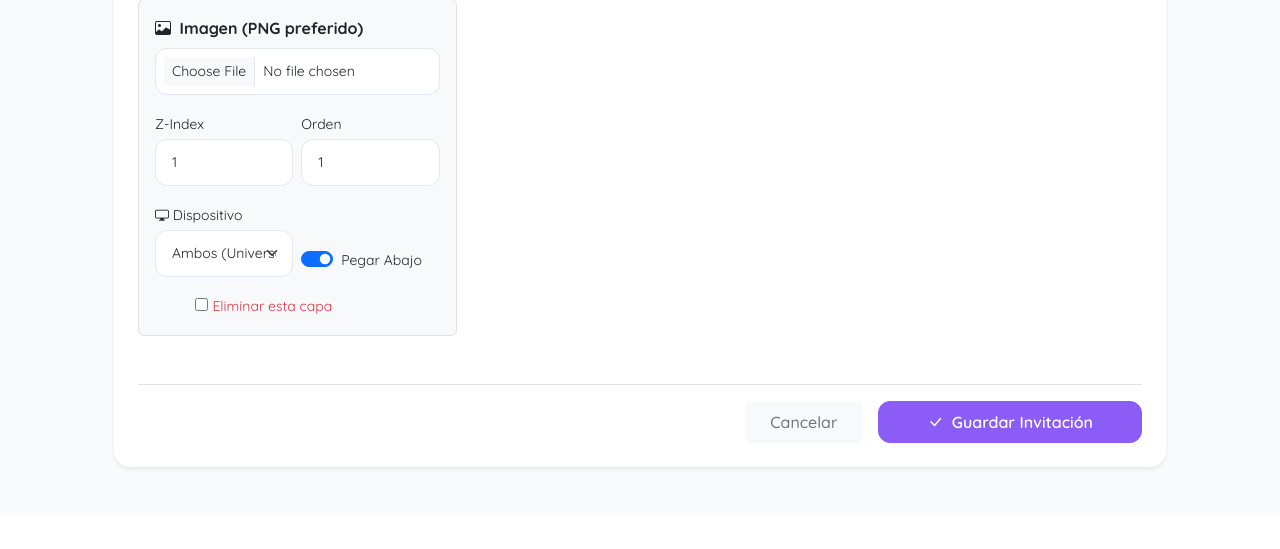
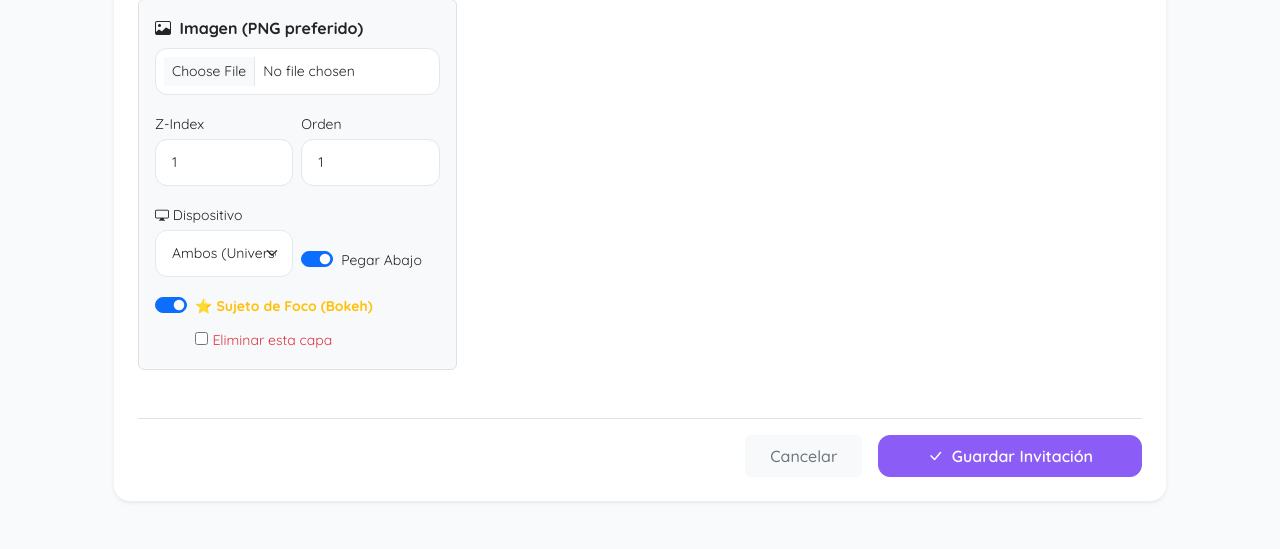
Before and after one commit to marcelopc2/invitationmaker, a Django app: a page that uses invitaciones/templates/invitaciones/cms/form.html in a window 1280 px wide. Shown: the part 1799-2348 px from the top of the page. Before the commit the page ends 2269 px from the top, so only its background shows below. Run offline with Django 5.2, Linux system fonts and the light colour scheme; tables that the repository leaves empty hold one stand-in row (values such as "Sample post").

Commit message:
ahora si

```diff
--- a/invitaciones/forms.py
+++ b/invitaciones/forms.py
@@ -34,7 +34,7 @@ class InvitacionForm(forms.ModelForm):
 CapaParallaxFormSet = inlineformset_factory(
     Invitacion,
     CapaParallax,
-    fields=['imagen', 'z_index', 'orden', 'dispositivo', 'pegar_abajo'],
+    fields=['imagen', 'z_index', 'orden', 'dispositivo', 'pegar_abajo', 'es_sujeto_foco'],
     extra=0,
     can_delete=True,
     widgets={
@@ -43,5 +43,6 @@ CapaParallaxFormSet = inlineformset_factory(
         'orden': forms.NumberInput(attrs={'class': 'form-control form-control-sm', 'placeholder': 'Orden visual'}),
         'dispositivo': forms.Select(attrs={'class': 'form-select form-select-sm'}),
         'pegar_abajo': forms.CheckboxInput(attrs={'class': 'form-check-input'}),
+        'es_sujeto_foco': forms.CheckboxInput(attrs={'class': 'form-check-input'}),
     }
 )
--- a/invitaciones/models.py
+++ b/invitaciones/models.py
@@ -45,6 +45,7 @@ class CapaParallax(models.Model):
 
     dispositivo = models.CharField(max_length=20, choices=DISPOSITIVO_CHOICES, default='todos', help_text="¿En qué pantallas debe mostrarse esta capa?")
     pegar_abajo = models.BooleanField(default=False, help_text="Si se activa, la imagen no volará hacia arriba con el giroscopio, ocultando el corte del borde inferior.")
+    es_sujeto_foco = models.BooleanField(default=False, help_text="Marca esta capa como el sujeto principal. El desenfoque Bokeh se calibrará para mantenerla 100% nítida.")
 
     class Meta:
         ordering = ['orden']
--- a/invitaciones/templates/invitaciones/cms/form.html
+++ b/invitaciones/templates/invitaciones/cms/form.html
@@ -177,6 +177,12 @@
                                 </div>
                             </div>
                         </div>
+                        <div class="d-flex gap-3 mb-2">
+                            <div class="form-check form-switch">
+                                {{ capa_form.es_sujeto_foco }}
+                                <label class="form-check-label small fw-bold text-warning" for="{{ capa_form.es_sujeto_foco.id_for_label }}">⭐ Sujeto de Foco (Bokeh)</label>
+                            </div>
+                        </div>
                         {% if capas_formset.can_delete %}
                         <div class="form-check form-switch mt-2">
                             {{ capa_form.DELETE }}
@@ -225,6 +231,12 @@
                         {{ capas_formset.empty_form.pegar_abajo }}
                         <label class="form-check-label small" for="{{ capas_formset.empty_form.pegar_abajo.id_for_label }}">Pegar Abajo</label>
                     </div>
+                </div>
+            </div>
+            <div class="d-flex gap-3 mb-2">
+                <div class="form-check form-switch">
+                    {{ capas_formset.empty_form.es_sujeto_foco }}
+                    <label class="form-check-label small fw-bold text-warning" for="{{ capas_formset.empty_form.es_sujeto_foco.id_for_label }}">⭐ Sujeto de Foco (Bokeh)</label>
                 </div>
             </div>
             <div class="form-check form-switch mt-2 d-none">
--- a/invitaciones/urls.py
+++ b/invitaciones/urls.py
@@ -1,12 +1,12 @@
 from django.urls import path
 from .views import (
-    InvitacionDetailView, InvitacionListView,
+    InvitacionDetailView,
     CMSDashboardView, InvitacionCreateView, InvitacionUpdateView, InvitacionDeleteView
 )
 
 urlpatterns = [
-    # Rutas Públicas
-    path('', InvitacionListView.as_view(), name='index'),
+    # Página principal → CMS Dashboard
+    path('', CMSDashboardView.as_view(), name='index'),
 
     # Rutas CMS
     path('cms/', CMSDashboardView.as_view(), name='cms_dashboard'),
```
Also changed, not shown: invitaciones/templates/invitaciones/invitacion_detail.html (+8 -2 lines), invitaciones/migrations/0006_capaparallax_es_sujeto_foco.py (added).
